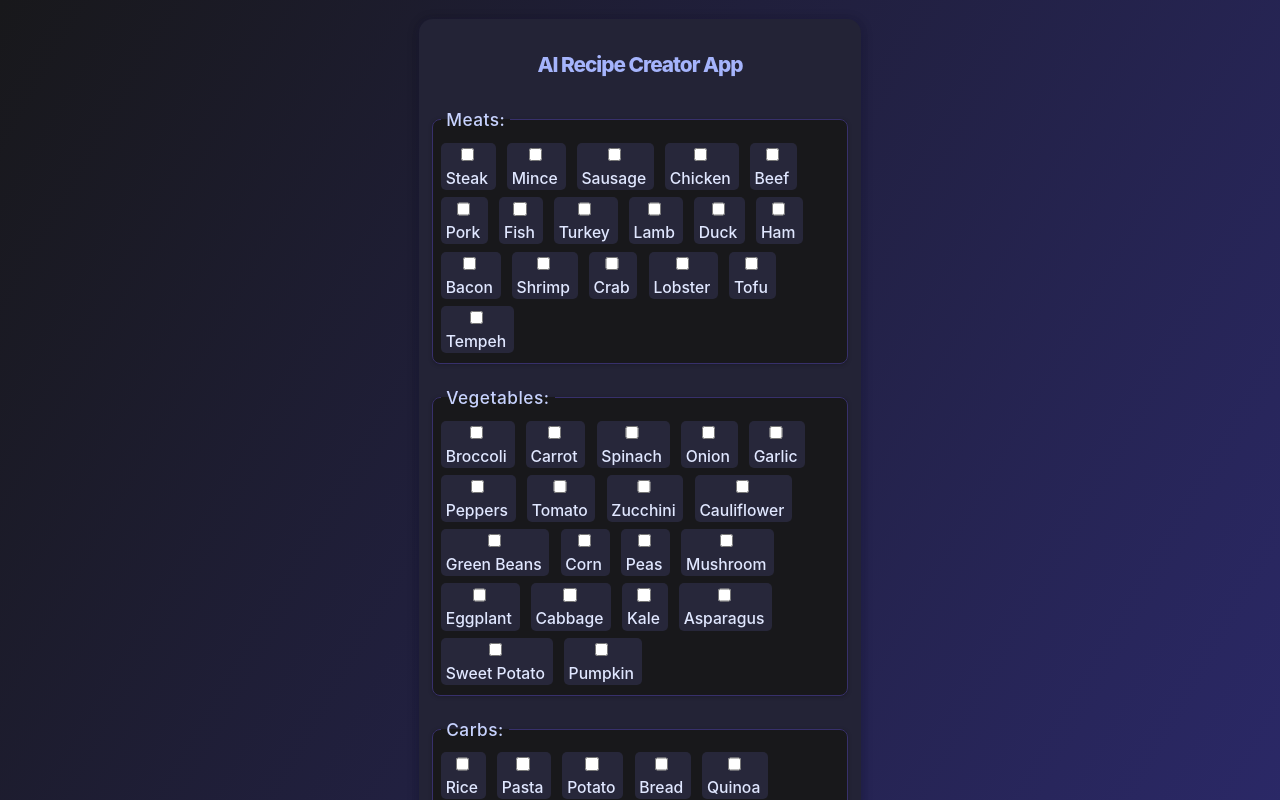
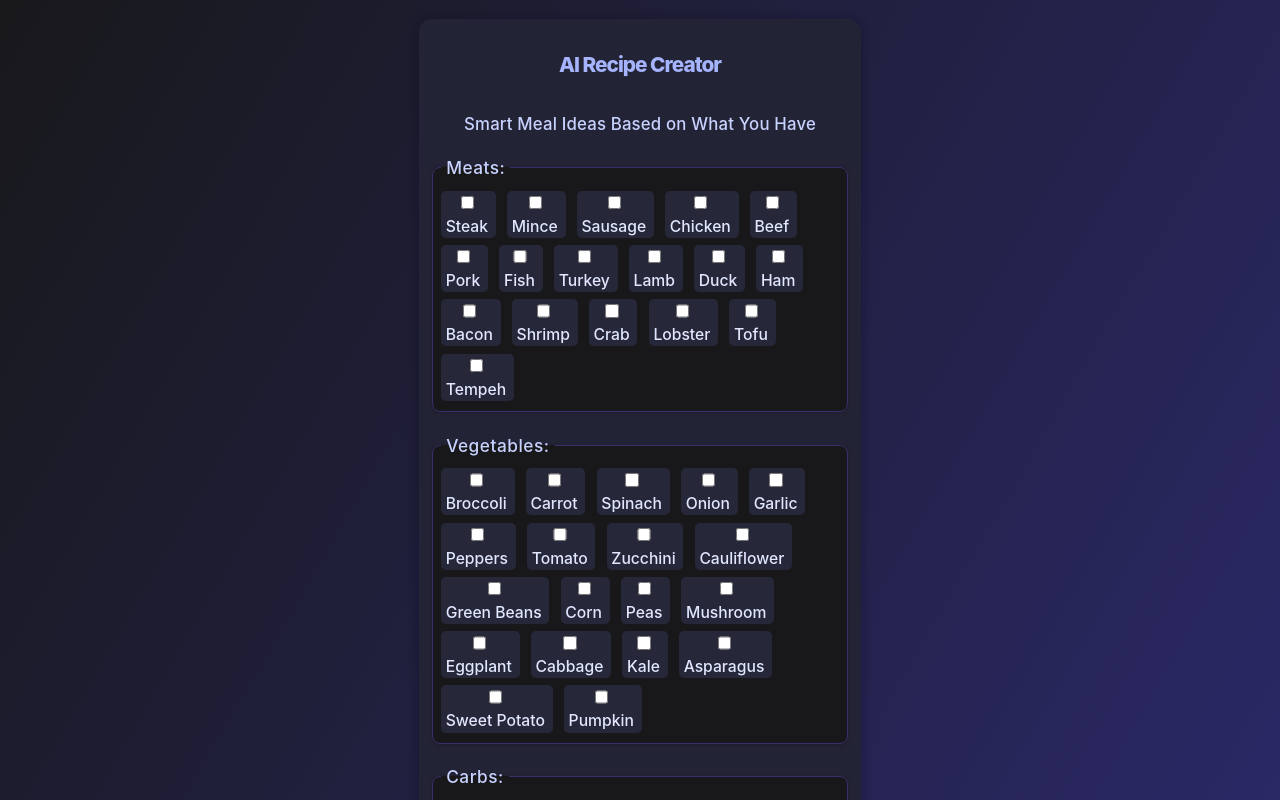
Before and after one commit to pauly-johnson/ai-food-frontend, a React (Create React App) app: page / in a window 1280 px wide. Shown: the top 800 px of the page. Built offline with nearby package versions, Linux system fonts and the light colour scheme.

Commit message:
updates logo

```diff
--- a/public/index.html
+++ b/public/index.html
@@ -3,12 +3,14 @@
   <head>
     <meta charset="utf-8" />
     <link rel="icon" href="%PUBLIC_URL%/favicon.ico" />
+    <link rel="icon" type="image/png" href="%PUBLIC_URL%/ai-food.png" />
     <meta name="viewport" content="width=device-width, initial-scale=1" />
     <meta name="theme-color" content="#000000" />
     <meta
       name="description"
-      content="Web site created using create-react-app"
+      content="Create personalized recipes with AI using ingredients you have. Easy, quick, smart meal planning for busy days."
     />
+    <meta name="keywords" content="AI recipes, meal planner, cooking app, ingredient-based recipes, easy meals" />
     <link rel="apple-touch-icon" href="%PUBLIC_URL%/logo192.png" />
     <!--
       manifest.json provides metadata used when your web app is installed on a
@@ -24,7 +26,29 @@
       work correctly both with client-side routing and a non-root public URL.
       Learn how to configure a non-root public URL by running `npm run build`.
     -->
-    <title>AI Recipe Creator</title>
+    <title>AI Recipe Creator - Smart Meal Ideas with Your Ingredients</title>
+    <!-- Social Preview: Open Graph & Twitter -->
+    <meta property="og:title" content="AI Recipe Creator - Smart Meal Ideas with Your Ingredients" />
+    <meta property="og:description" content="Create personalized recipes with AI using ingredients you have. Easy, quick, smart meal planning for busy days." />
+    <meta property="og:image" content="%PUBLIC_URL%/logo.png" />
+    <meta property="og:type" content="website" />
+    <meta property="og:url" content="https://ai-food-creator.netlify.app/" />
+    <meta property="og:locale" content="en_US" />
+    <meta property="og:site_name" content="AI Recipe Creator" />
+    <meta name="twitter:card" content="summary_large_image" />
+    <meta name="twitter:title" content="AI Recipe Creator - Smart Meal Ideas with Your Ingredients" />
+    <meta name="twitter:description" content="Create personalized recipes with AI using ingredients you have. Easy, quick, smart meal planning for busy days." />
+    <meta name="twitter:image" content="%PUBLIC_URL%/logo.png" />
+    <link rel="canonical" href="https://ai-food-creator.netlify.app/" />
+    <script type="application/ld+json">
+    {
+      "@context": "https://schema.org",
+      "@type": "WebSite",
+      "name": "AI Recipe Creator",
+      "url": "https://ai-food-creator.netlify.app/",
+      "description": "Create personalized recipes with AI using ingredients you have. Easy, quick, smart meal planning for busy days."
+    }
+    </script>
   </head>
   <body>
     <noscript>You need to enable JavaScript to run this app.</noscript>
--- a/src/App.css
+++ b/src/App.css
@@ -62,6 +62,15 @@ h1 {
   font-size: 1.3rem;
   letter-spacing: -1px;
   font-weight: 800;
+}
+h2.smart-title {
+  font-size: 1.05rem;
+  font-weight: 500;
+  margin: 0.2em 0 0.3em 0;
+  padding: 0.1em 0 0.1em 0;
+  text-align: center;
+  letter-spacing: 0.01em;
+  color: #c7d2fe;
 }
 .form {
   display: flex;
--- a/src/App.js
+++ b/src/App.js
@@ -76,7 +76,8 @@ function App() {
 
   return (
     <div className="container">
-      <h1>AI Recipe Creator App</h1>
+      <h1>AI Recipe Creator</h1>
+      <h2 className="smart-title">Smart Meal Ideas Based on What You Have</h2>
       <form className="form" onSubmit={handleSubmit}>
         {/* Show selected options summary */}
         <fieldset className="checkbox-group">
```
Also changed, not shown: public/manifest.json.
